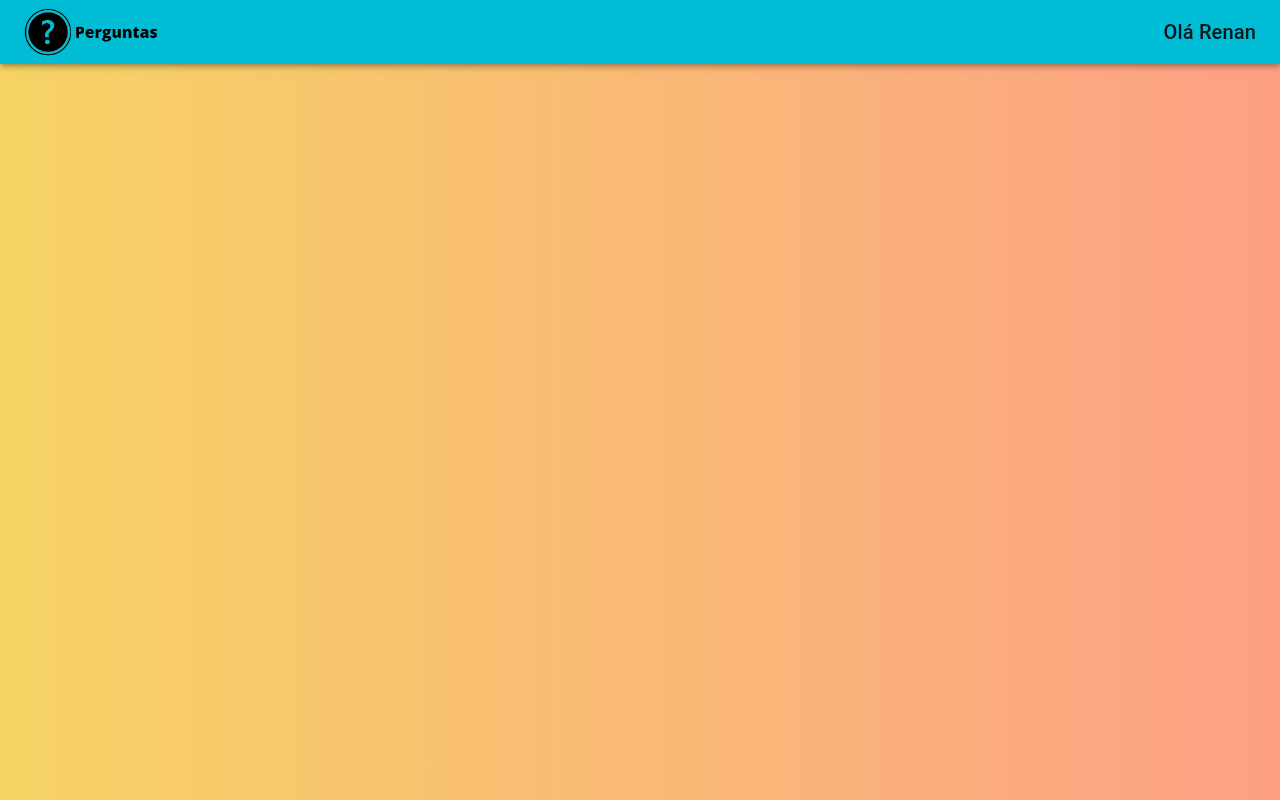
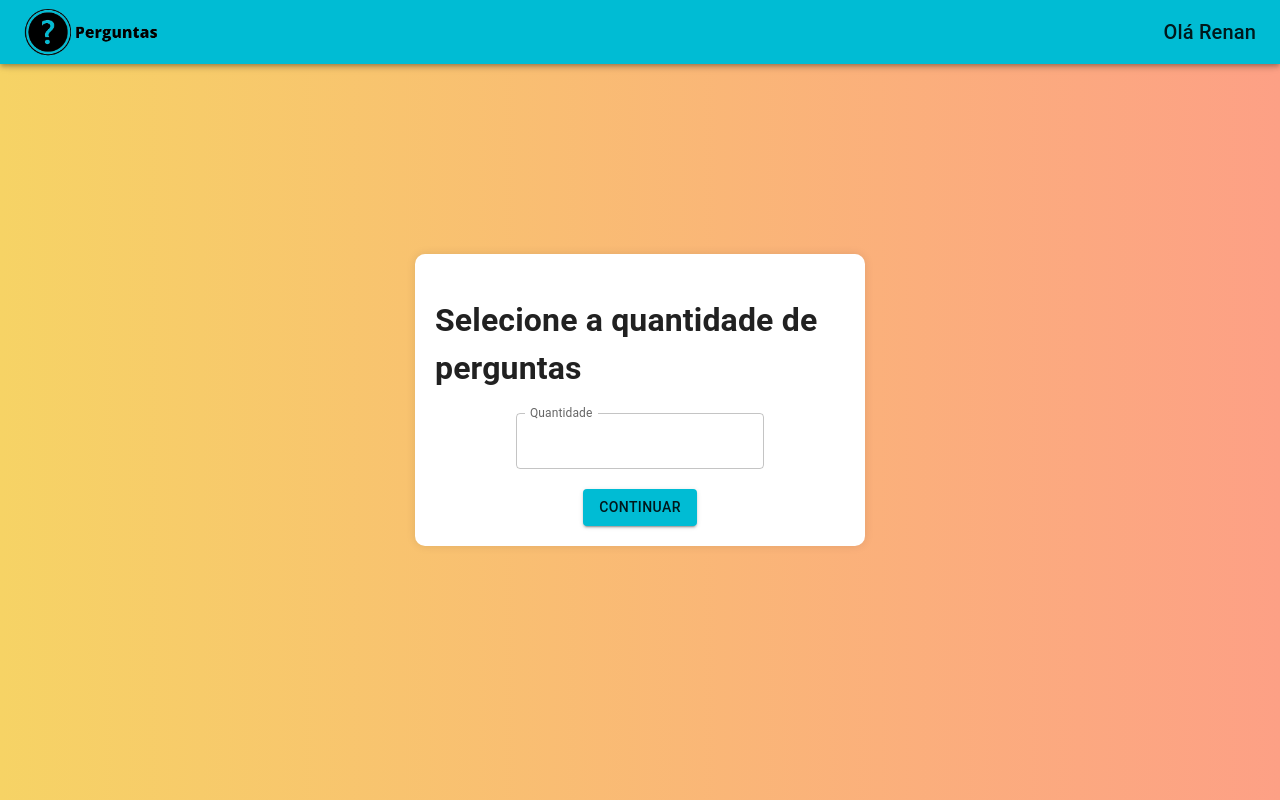
Before and after one commit to paulorenan/app-perguntas, a React (Create React App) app: page /home in a window 1280 px wide. Built offline with nearby package versions, Linux system fonts and the light colour scheme.

Commit message:
pagina home

```diff
--- a/src/components/Header.jsx
+++ b/src/components/Header.jsx
@@ -3,9 +3,6 @@ import AppBar from '@mui/material/AppBar';
 import Box from '@mui/material/Box';
 import Toolbar from '@mui/material/Toolbar';
 import Typography from '@mui/material/Typography';
-import Button from '@mui/material/Button';
-import IconButton from '@mui/material/IconButton';
-import MenuIcon from '@mui/icons-material/Menu';
 import MyContext from '../context'
 import perguntas from '../images/perguntas.png'
 
@@ -15,8 +12,7 @@ function Header() {
       <AppBar>
         <Toolbar>
           <img src={perguntas} alt="perguntas" style={{height: '50px'}}/>
-          <Typography variant="h6" component="div" sx={{ flexGrow: 1 }}>
-          </Typography>
+          <Box sx={{ flexGrow: 1 }} />
           <Typography variant="h6" component="div">
             {`Olá ${user}`}
           </Typography>
--- a/src/pages/Home.jsx
+++ b/src/pages/Home.jsx
@@ -3,6 +3,9 @@ import { createTheme, ThemeProvider } from '@mui/material/styles';
 import { Box } from '@mui/system';
 import { makeStyles } from '@material-ui/styles';
 import Header from '../components/Header';
+import { Container, CssBaseline } from '@mui/material';
+import TextField from '@mui/material/TextField';
+import Button from '@mui/material/Button';
 
 const useStyles = makeStyles({
   fullPage: {
@@ -14,6 +17,19 @@ const useStyles = makeStyles({
     justifyContent: 'center',
     backgroundImage: 'linear-gradient(to right, #f6d365, #fda085)',
     paddingTop: '0',
+  },
+  card: {
+    display: 'flex',
+    flexDirection: 'column',
+    alignItems: 'center',
+    justifyContent: 'center',
+    width: '100%',
+    maxWidth: '450px',
+    margin: 'auto',
+    backgroundColor: '#fff',
+    padding: '20px',
+    borderRadius: '10px',
+    boxShadow: '0px 0px 10px rgba(0, 0, 0, 0.1)',
   },
 });
 
@@ -29,10 +45,28 @@ function Home() {
       },
     },
   });
+
   return (
     <ThemeProvider theme={theme}>
       <Box className={classes.fullPage}>
         <Header />
+        <Container maxWidth="sm">
+          <CssBaseline />
+          <Box className={classes.card}>
+            <h1>Selecione a quantidade de perguntas</h1>
+            <TextField
+              id="outlined-number"
+              label="Quantidade"
+              type="number"
+              InputLabelProps={{
+                shrink: true,
+              }}
+            />
+            <Button variant="contained" color="primary" style={{marginTop: '20px'}}>
+              Continuar
+            </Button>
+            </Box>
+        </Container>
       </Box>
     </ThemeProvider>
   )
--- /dev/null
+++ b/src/services/index.js
@@ -0,0 +1,5 @@
+export const getQuestions = async (quantidade) => {
+  const response = await fetch(`https://opentdb.com/api.php?amount=${quantidade}`)
+  const data = await response.json()
+  return data.results
+}
```
